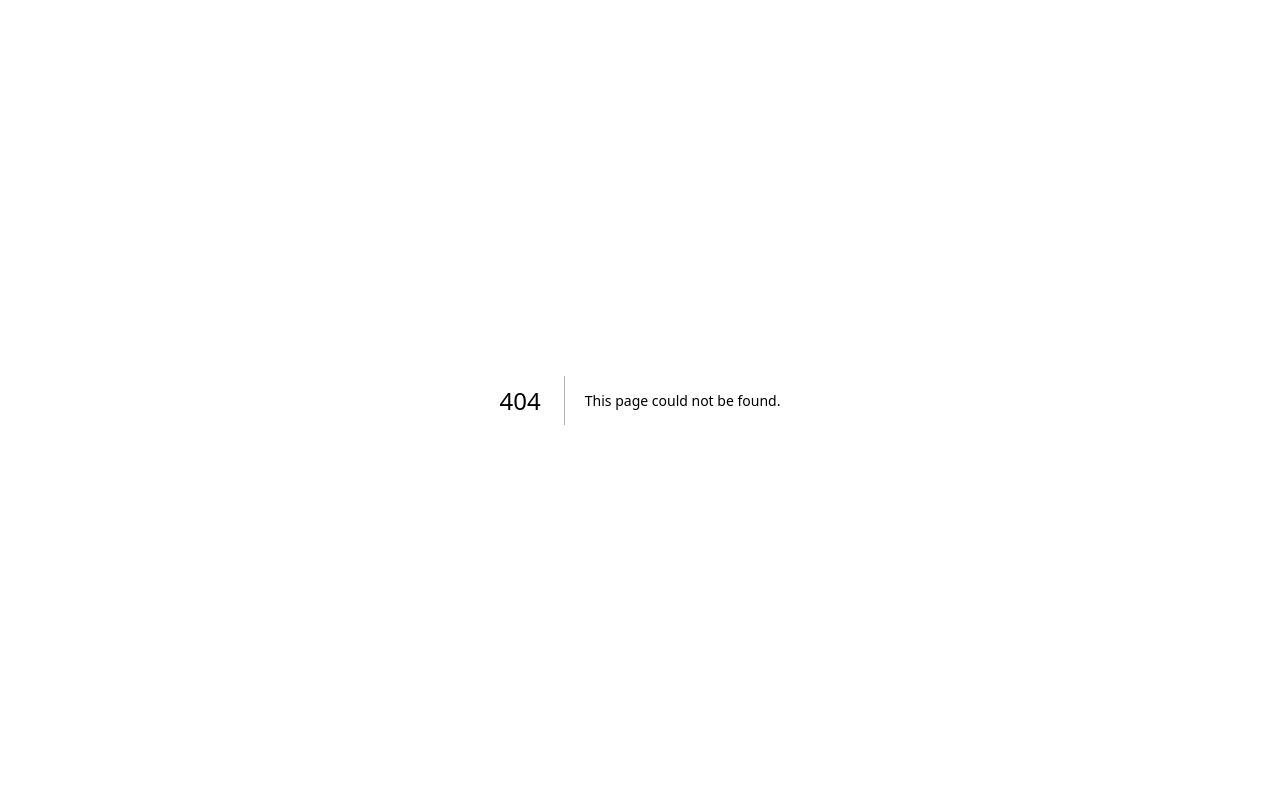
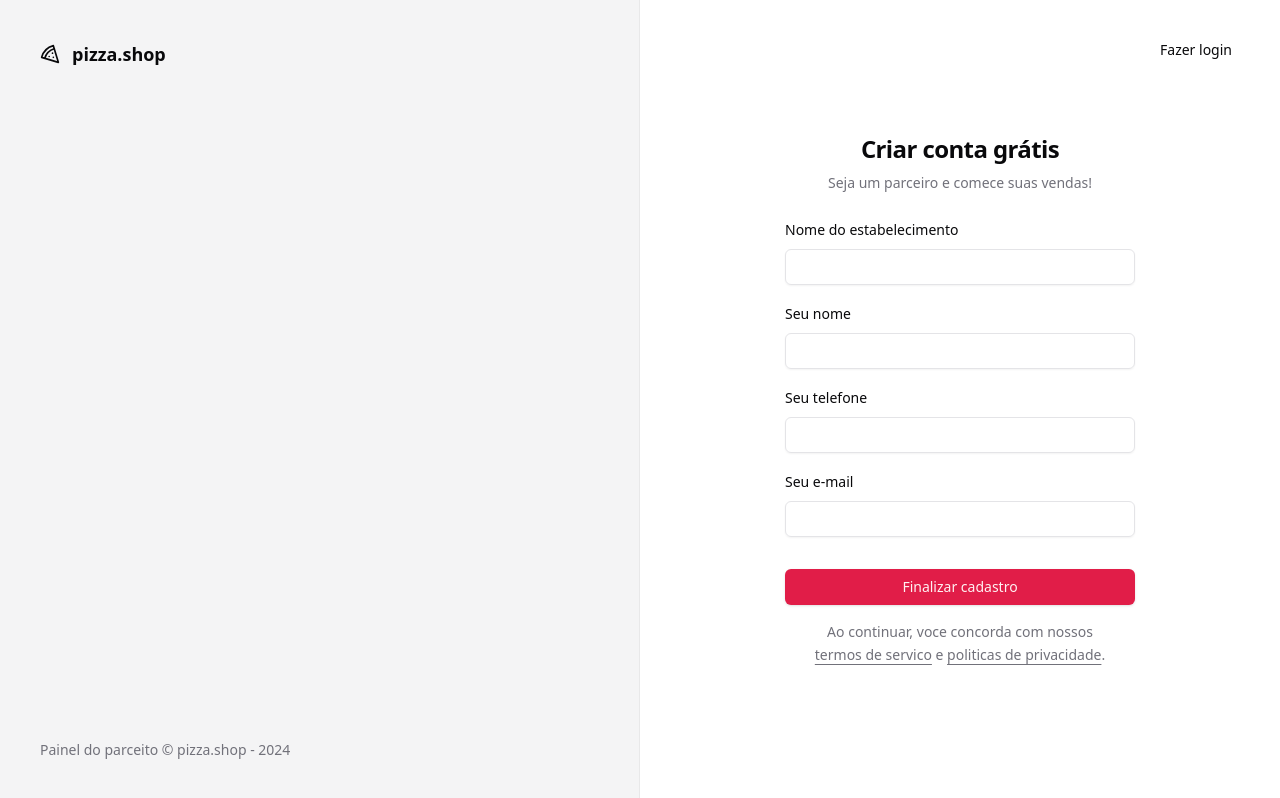
Before and after one commit to joaotelesk/delivery-dashboard, a Next.js app: page /sign-up in a window 1280 px wide. Before the commit this address had no page. Built offline with nearby package versions, Linux system fonts and the light colour scheme.

Commit message:
:sparkles: feat: SignIn and SignUp pages and forms using custom hooks

```diff
--- /dev/null
+++ b/src/app/(NoAuth)/sign-in/form-sign-in.tsx
@@ -0,0 +1,31 @@
+'use client'
+import { Button } from '@/components/ui/button'
+import { Input } from '@/components/ui/input'
+import { Label } from '@/components/ui/label'
+import { useSignIn } from '@/hooks/useSignIn'
+
+export function FormSignIn() {
+  const { errors, handleSignIn, handleSubmit, isSubmitting, register } =
+    useSignIn()
+  return (
+    <>
+      <form className="space-y-4" onSubmit={handleSubmit(handleSignIn)}>
+        <div className="space-y-2">
+          <Label htmlFor="email">Seu e-mail</Label>
+          <Input
+            id="email"
+            type="email"
+            {...register('email')}
+            className={`${errors.email?.message && 'ring-1 ring-destructive'}`}
+          />
+          {errors.email?.message && (
+            <p className="text-xs text-destructive">{errors.email.message}</p>
+          )}
+        </div>
+        <Button disabled={isSubmitting} type="submit" className="w-full">
+          Acesar painel
+        </Button>
+      </form>
+    </>
+  )
+}
--- /dev/null
+++ b/src/app/(NoAuth)/sign-in/page.tsx
@@ -0,0 +1,24 @@
+import Link from 'next/link'
+import { FormSignIn } from './form-sign-in'
+import { Button } from '@/components/ui/button'
+
+export default function SignIn() {
+  return (
+    <div className="p-8">
+      <Button variant="ghost" asChild className="absolute right-8 top-8">
+        <Link href="./sign-up">Novo estabelecimento</Link>
+      </Button>
+      <div className="flex w-[350px] flex-col justify-center gap-6">
+        <div className="flex flex-col gap-2 text-center">
+          <h1 className="text-2xl font-semibold tracking-tight">
+            Acessar painel
+          </h1>
+          <p className="text-sm text-muted-foreground">
+            Acompanhe suas vendas pelo painel do parceito!
+          </p>
+        </div>
+        <FormSignIn />
+      </div>
+    </div>
+  )
+}
--- /dev/null
+++ b/src/app/(NoAuth)/sign-up/form-sign-up.tsx
@@ -0,0 +1,78 @@
+'use client'
+import { Button } from '@/components/ui/button'
+import { Input } from '@/components/ui/input'
+import { Label } from '@/components/ui/label'
+
+import { useSignUp } from '@/hooks/useSignUp'
+
+export function FormSignUp() {
+  const { errors, handleSignUp, handleSubmit, isSubmitting, register } =
+    useSignUp()
+
+  return (
+    <>
+      <form className="space-y-4" onSubmit={handleSubmit(handleSignUp)}>
+        <div className="space-y-2">
+          <Label htmlFor="reastaurantName">Nome do estabelecimento</Label>
+          <Input
+            id="reastaurantName"
+            type="text"
+            {...register('reastaurantName')}
+            className={`${errors.reastaurantName?.message && 'ring-1 ring-destructive'}`}
+          />
+        </div>
+
+        <div className="space-y-2">
+          <Label htmlFor="managerName">Seu nome</Label>
+          <Input
+            id="managerName"
+            type="text"
+            {...register('managerName')}
+            className={`${errors.managerName?.message && 'ring-1 ring-destructive'}`}
+          />
+        </div>
+
+        <div className="space-y-2">
+          <Label htmlFor="phone">Seu telefone</Label>
+          <Input
+            id="phone"
+            type="tel"
+            {...register('phone')}
+            className={`${errors.phone?.message && 'ring-1 ring-destructive'}`}
+          />
+        </div>
+
+        <div className="space-y-2">
+          <Label htmlFor="email">Seu e-mail</Label>
+          <Input
+            id="email"
+            type="email"
+            {...register('email')}
+            className={`${errors.email?.message && 'ring-1 ring-destructive'}`}
+          />
+        </div>
+        <div>
+          {Object.values(errors).map((error, index) => (
+            <p key={index} className="text-xs text-destructive">
+              {error?.message}
+            </p>
+          ))}
+        </div>
+        <Button disabled={isSubmitting} type="submit" className="w-full">
+          Finalizar cadastro
+        </Button>
+        <p className="px-6 text-center text-sm leading-relaxed text-muted-foreground">
+          Ao continuar, voce concorda com nossos{' '}
+          <a href="#" className="underline underline-offset-4">
+            termos de servico
+          </a>{' '}
+          e{' '}
+          <a href="#" className="underline underline-offset-4">
+            politicas de privacidade
+          </a>
+          .
+        </p>
+      </form>
+    </>
+  )
+}
--- /dev/null
+++ b/src/app/(NoAuth)/sign-up/page.tsx
@@ -0,0 +1,23 @@
+import { Button } from '@/components/ui/button'
+import { FormSignUp } from './form-sign-up'
+import Link from 'next/link'
+export default function SignUp() {
+  return (
+    <div className="p-8">
+      <Button variant="ghost" asChild className="absolute right-8 top-8">
+        <Link href="./sign-in">Fazer login</Link>
+      </Button>
+      <div className="flex w-[350px] flex-col justify-center gap-6">
+        <div className="flex flex-col gap-2 text-center">
+          <h1 className="text-2xl font-semibold tracking-tight">
+            Criar conta grátis
+          </h1>
+          <p className="text-sm text-muted-foreground">
+            Seja um parceiro e comece suas vendas!
+          </p>
+        </div>
+        <FormSignUp />
+      </div>
+    </div>
+  )
+}
```
